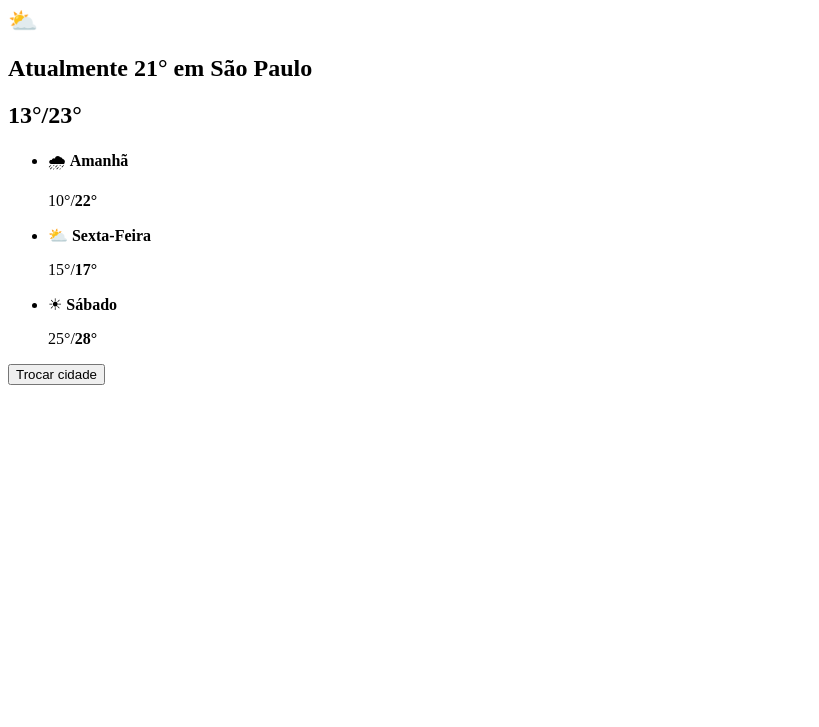
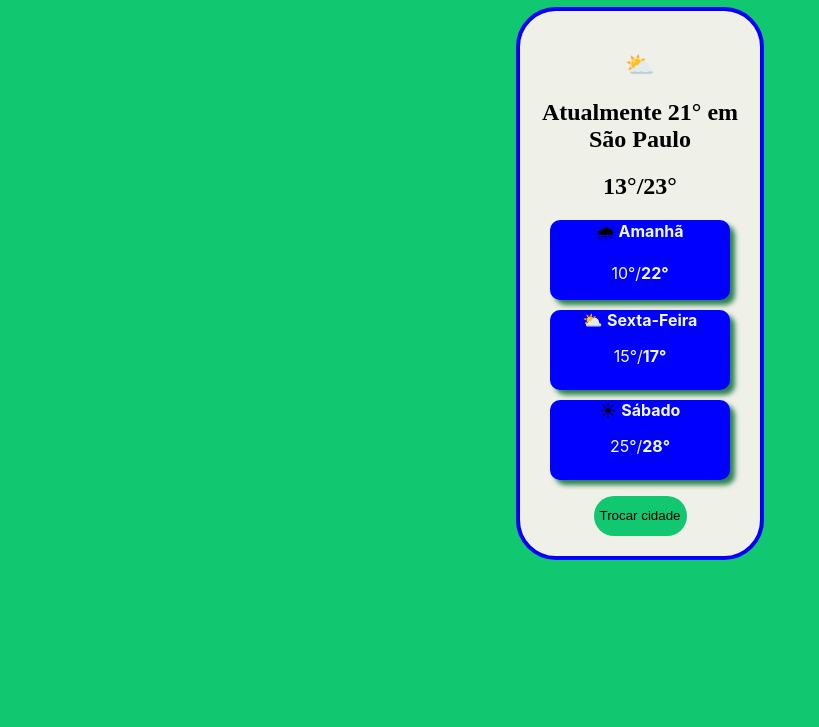
Before and after one commit to IsmaelCosta949/DAD_atv2_Bgrp2, a plain HTML site: page index.html in a window 1280 px wide. Shown: the part 73-800 px from the top of the page, without its empty margins (0-819 px from the left). Drawn offline with Linux system fonts and the light colour scheme.

Commit message:
adicionando estilos

```diff
--- /dev/null
+++ b/estilo.css
@@ -0,0 +1,52 @@
+body{
+    background-color: #11c76f;
+}
+h1,h2,h3 {
+    text-align: center;
+}
+
+main {
+ border: 4px solid blue;
+ background-color: #eff0e8;
+ width: 200px;
+ border-radius: 40px;
+ margin: auto;
+ padding: 20px;
+ text-align: center;
+}
+button {
+    background-color:#11c76f ;
+    border-radius: 40px;
+
+     text-align: center;
+     margin: auto;
+     height: 40px;
+     border: none;
+
+}
+ul{
+    padding: 0;
+
+
+}
+
+li {
+    background-color: blue;
+    border-radius: 10px;
+    text-align: center;
+    list-style: none;
+    width: 180px;
+    height: 80px;
+    padding: 10 0px;
+    margin: 10px auto;
+    box-shadow: 5px 5px 5px #2a8250;
+    font-family: -apple-system, BlinkMacSystemFont, 'Segoe UI', Roboto, Oxygen, Ubuntu, Cantarell, 'Open Sans', 'Helvetica Neue', sans-serif;
+
+
+
+}
+
+p,strong {
+    color: aliceblue;
+    font-family: -apple-system, 'BlinkMacSystemFont', 'Segoe UI', 'Roboto', 'Oxygen', Ubuntu, Cantarell, 'Open Sans', 'Helvetica Neue', sans-serif;
+}
--- a/index.html
+++ b/index.html
@@ -5,6 +5,7 @@
     <meta http-equiv="X-UA-Compatible" content="IE=edge">
     <meta name="viewport" content="width=device-width, initial-scale=1.0">
     <title>DAD_atv2_Bgrp2</title>
+    <link rel="stylesheet" href="estilo.css">
 </head>
 <body>
     <h1>Pratica 2 - DAD</h1>
@@ -12,7 +13,7 @@
             <h2>&#x26c5</h2>
             <h2>Atualmente 21° em São Paulo</h2>
             <h2>13°/23°</h2>
-            <ul>
+            <ul >
                 <li>&#x1f327
                     <strong>Amanhã</strong>
                     <p>
```
